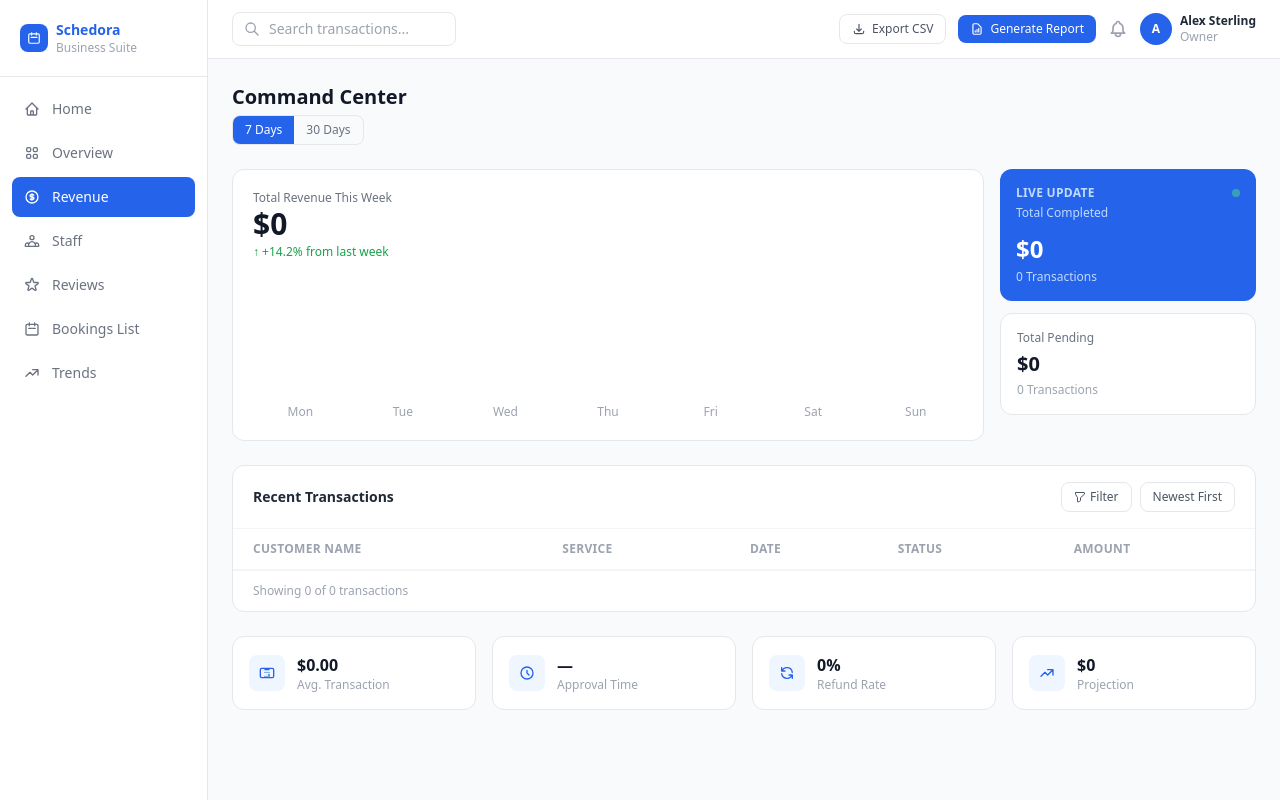
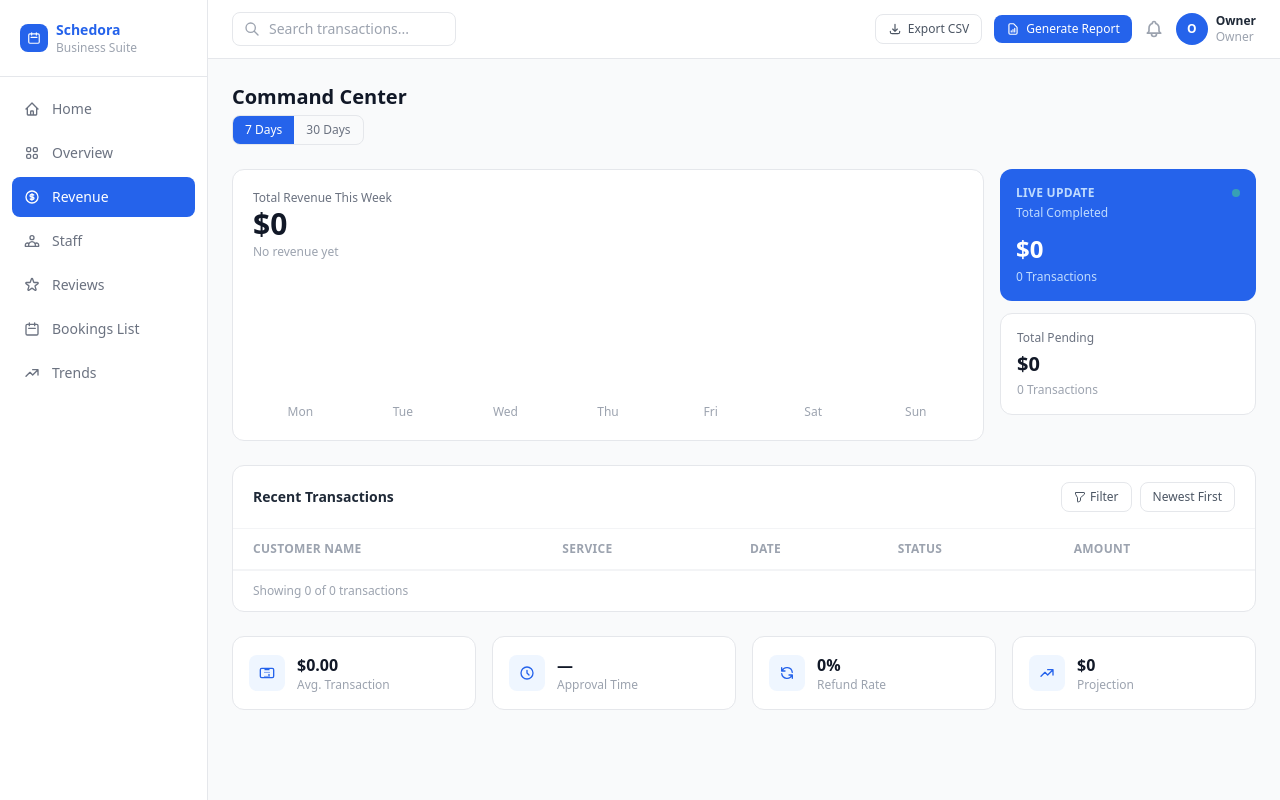
Before and after one commit to Schedora/Schedora, a Nuxt app in the folder frontend/: page /owner/revenue in a window 1280 px wide. Built offline with nearby package versions, Linux system fonts and the light colour scheme.

Commit message:
fix revenue page avatar name and hardcoded percentage

```diff
--- a/frontend/app/pages/owner/revenue.vue
+++ b/frontend/app/pages/owner/revenue.vue
@@ -247,11 +247,17 @@
             <div
               class="w-8 h-8 bg-blue-600 rounded-full flex items-center justify-center"
             >
-              <span class="text-white text-xs font-semibold">A</span>
+              <span class="text-white text-xs font-semibold">{{
+                currentUser.full_name?.[0]?.toUpperCase() || "O"
+              }}</span>
             </div>
             <div>
-              <p class="text-xs font-semibold text-gray-800">Alex Sterling</p>
-              <p class="text-xs text-gray-400">Owner</p>
+              <p class="text-xs font-semibold text-gray-800">
+                {{ currentUser.full_name }}
+              </p>
+              <p class="text-xs text-gray-400 capitalize">
+                {{ currentUser.role }}
+              </p>
             </div>
           </div>
         </div>
@@ -318,8 +324,14 @@
               <p class="text-3xl font-bold text-gray-900">
                 ${{ totalRevenue.toLocaleString() }}
               </p>
-              <p class="text-xs text-green-600 font-medium mt-0.5">
-                ↑ +14.2% from last week
+              <p
+                v-if="totalRevenue > 0"
+                class="text-xs text-green-600 font-medium mt-0.5"
+              >
+                Active
+              </p>
+              <p v-else class="text-xs text-gray-400 font-medium mt-0.5">
+                No revenue yet
               </p>
             </div>
 
@@ -532,6 +544,14 @@
 
 <script setup lang="ts">
 definePageMeta({ layout: false });
+const currentUser = computed(() => {
+  if (typeof window !== "undefined") {
+    const user =
+      localStorage.getItem("auth_user") || localStorage.getItem("user");
+    return user ? JSON.parse(user) : { full_name: "Owner", role: "owner" };
+  }
+  return { full_name: "Owner", role: "owner" };
+});
 const api = useApi();
 const isLoading = ref(false);
 
```
